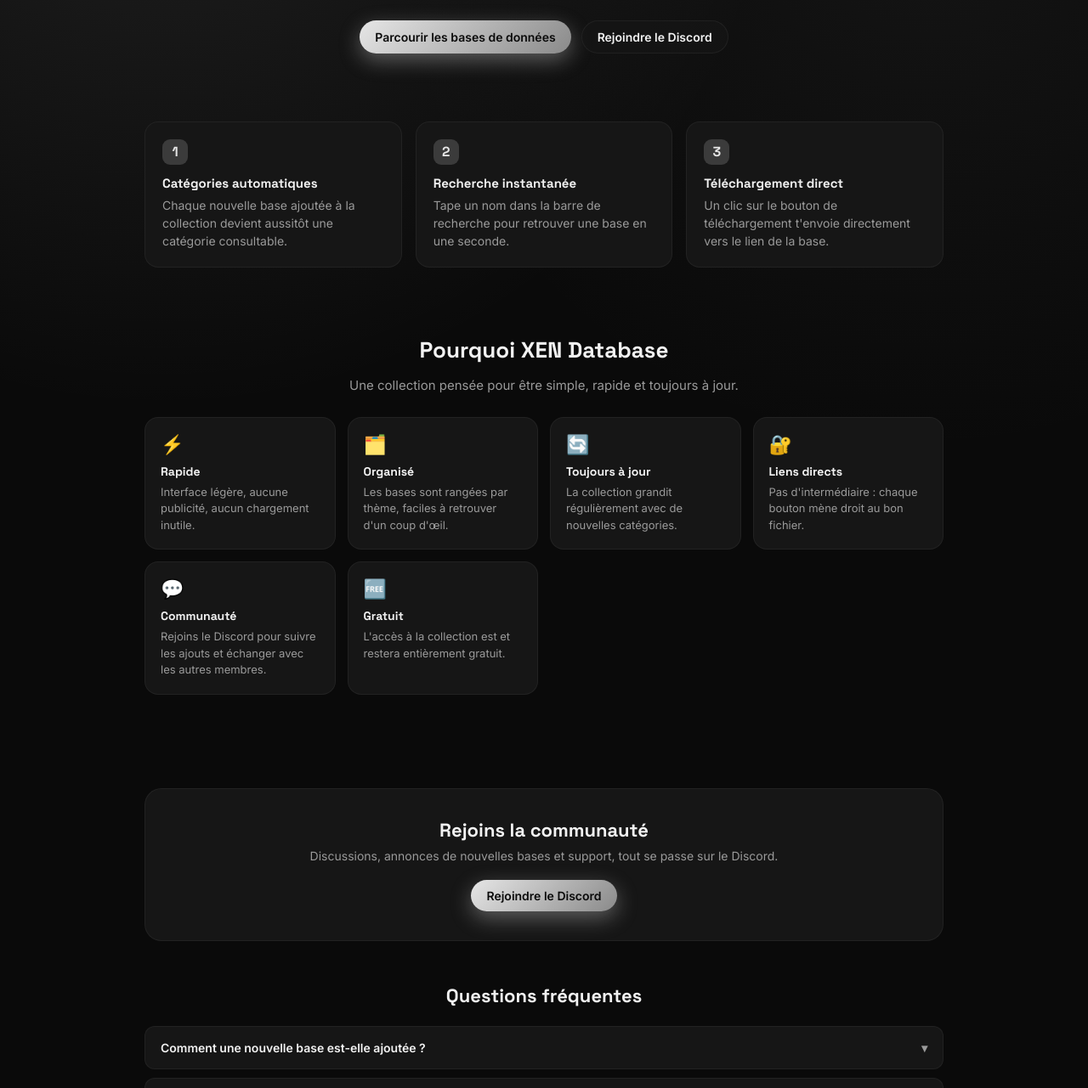
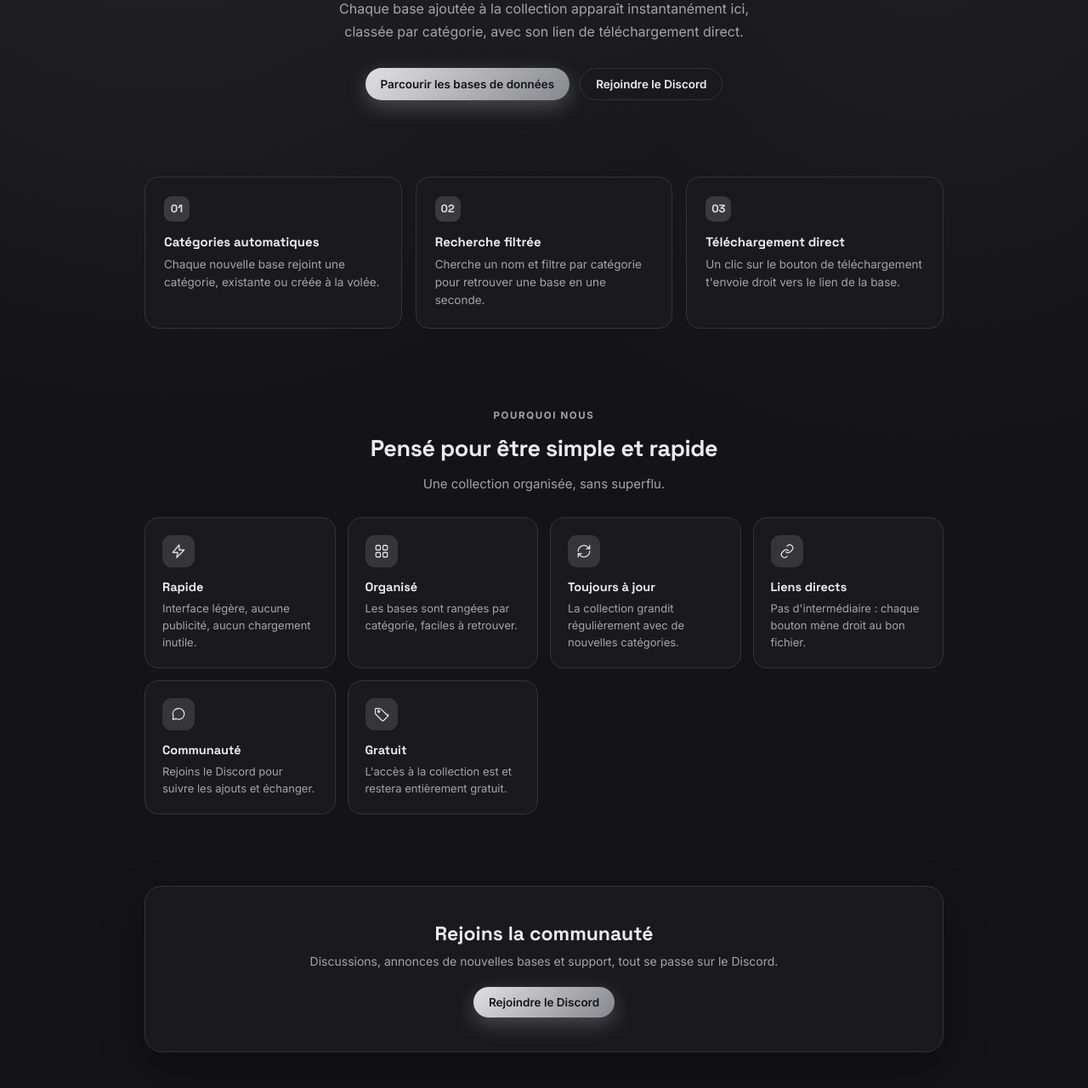
Before and after one commit to XEN-Tool/database, a plain HTML site: page index.html in a window 1280 px wide. Shown: the part 257-1538 px from the top of the page at 85% size. Drawn offline with Linux system fonts and the light colour scheme.

Commit message:
Update index.html

```diff
--- a/index.html
+++ b/index.html
@@ -6,119 +6,160 @@
 <title>XEN Database</title>
 <link rel="preconnect" href="https://fonts.googleapis.com">
 <link rel="preconnect" href="https://fonts.gstatic.com" crossorigin>
-<link href="https://fonts.googleapis.com/css2?family=Space+Grotesk:wght@500;700&family=Inter:wght@400;500;600&display=swap" rel="stylesheet">
+<link href="https://fonts.googleapis.com/css2?family=Space+Grotesk:wght@500;600;700&family=Inter:wght@400;500;600;700&display=swap" rel="stylesheet">
 <style>
   :root{
-    --bg:#0a0a0a; --bg2:#121212; --card:#161616; --border:#2e2e2e80;
-    --text:#f2f2f2; --muted:#9a9a9a; --accent:#e6e6e6; --accent2:#8a8a8a; --onaccent:#0a0a0a;
+    --bg:#141417; --bg2:#1c1c20; --card:#1a1a1e; --border:#33333a;
+    --text:#ececef; --muted:#a3a3ac; --accent:#e0e0e4; --accent2:#87878f; --onaccent:#141417;
     --radius:16px;
     box-sizing:border-box;
     padding-top:env(safe-area-inset-top,0px);
     padding-bottom:env(safe-area-inset-bottom,0px);
   }
-  html{scroll-padding-top:env(safe-area-inset-top,0px); background:#0a0a0a;}
+  html{scroll-padding-top:env(safe-area-inset-top,0px); background:#141417; scroll-behavior:smooth;}
   *{box-sizing:border-box;}
   html,body{height:100%;}
+  ::-webkit-scrollbar{width:10px; height:10px;}
+  ::-webkit-scrollbar-track{background:var(--bg);}
+  ::-webkit-scrollbar-thumb{background:var(--border); border-radius:8px;}
+  ::-webkit-scrollbar-thumb:hover{background:var(--accent2);}
   body{
     margin:0; background:var(--bg); color:var(--text);
     font-family:'Inter',system-ui,-apple-system,Segoe UI,sans-serif;
     background-image:
-      radial-gradient(circle at 15% 0%, color-mix(in srgb, var(--accent) 10%, transparent), transparent 55%),
-      radial-gradient(circle at 85% 20%, color-mix(in srgb, var(--accent2) 8%, transparent), transparent 50%);
+      radial-gradient(circle at 15% 0%, color-mix(in srgb, var(--accent) 9%, transparent), transparent 55%),
+      radial-gradient(circle at 85% 20%, color-mix(in srgb, var(--accent2) 10%, transparent), transparent 50%);
     min-height:100dvh;
     display:flex;
     flex-direction:column;
+    animation:fadeIn .5s ease;
   }
+  @keyframes fadeIn{from{opacity:0;}to{opacity:1;}}
   h1,h2,h3{font-family:'Space Grotesk',sans-serif; margin:0;}
+  .icon{display:inline-flex; width:1em; height:1em;}
+  .icon svg{width:100%; height:100%;}
   .wrap{max-width:980px; margin:0 auto; padding:0 20px; width:100%; flex:1; display:flex; flex-direction:column;}
-  header{display:flex; align-items:center; justify-content:space-between; padding:22px 0;}
-  .logo{display:flex; align-items:center; gap:10px; font-family:'Space Grotesk'; font-weight:700; font-size:18px;}
-  .logo .dot{width:10px;height:10px;border-radius:50%;background:linear-gradient(135deg,var(--accent),var(--accent2));}
-  .btn{display:inline-flex; align-items:center; gap:8px; padding:10px 18px; border-radius:999px; font-weight:600; font-size:14px; text-decoration:none; border:1px solid var(--border); transition:transform .15s ease, box-shadow .15s ease; cursor:pointer;}
-  .btn:hover{transform:translateY(-2px);}
-  .btn-primary{background:linear-gradient(135deg,var(--accent),var(--accent2)); color:var(--onaccent); border:none; box-shadow:0 8px 24px color-mix(in srgb, var(--accent) 35%, transparent);}
-  .btn-ghost{color:var(--text); background:color-mix(in srgb, var(--card) 70%, transparent);}
-  .hero{padding:50px 0 30px; text-align:center;}
-  .hero h1{font-size:clamp(30px,5vw,48px); line-height:1.1; letter-spacing:-0.02em;}
+  header{
+    position:sticky; top:env(safe-area-inset-top,0px); z-index:30;
+    display:flex; align-items:center; justify-content:space-between; padding:18px 20px;
+    background:color-mix(in srgb, var(--bg) 78%, transparent); backdrop-filter:blur(14px); -webkit-backdrop-filter:blur(14px);
+    border-bottom:1px solid var(--border); margin:0 -20px;
+  }
+  .logo{display:flex; align-items:center; gap:10px; font-family:'Space Grotesk'; font-weight:700; font-size:17px; letter-spacing:-0.01em;}
+  .logo .dot{width:9px;height:9px;border-radius:50%;background:linear-gradient(135deg,var(--accent),var(--accent2)); animation:pulse 2.4s ease-in-out infinite;}
+  @keyframes pulse{
+    0%{box-shadow:0 0 0 0 color-mix(in srgb, var(--accent) 35%, transparent);}
+    70%{box-shadow:0 0 0 7px transparent;}
+    100%{box-shadow:0 0 0 0 transparent;}
+  }
+  .btn{display:inline-flex; align-items:center; gap:7px; padding:10px 18px; border-radius:999px; font-weight:600; font-size:13.5px; text-decoration:none; border:1px solid var(--border); transition:transform .18s ease, box-shadow .18s ease, border-color .18s ease; cursor:pointer; color:var(--text); background:color-mix(in srgb, var(--card) 70%, transparent); font-family:inherit;}
+  .btn:hover{transform:translateY(-2px); border-color:color-mix(in srgb, var(--accent) 35%, var(--border));}
+  .btn-primary{background:linear-gradient(135deg,var(--accent),var(--accent2)); color:var(--onaccent); border:none; box-shadow:0 8px 24px color-mix(in srgb, var(--accent) 25%, transparent);}
+  .hero{padding:72px 0 34px; text-align:center;}
+  .eyebrow{display:inline-block; font-size:11.5px; font-weight:700; letter-spacing:.14em; text-transform:uppercase; color:var(--muted); margin-bottom:14px;}
+  .hero h1{font-size:clamp(32px,5.2vw,52px); line-height:1.08; letter-spacing:-0.025em;}
   .hero .accent{background:linear-gradient(135deg,var(--accent),var(--accent2)); -webkit-background-clip:text; background-clip:text; color:transparent;}
-  .hero p{color:var(--muted); max-width:560px; margin:16px auto 28px; font-size:16px; line-height:1.6;}
+  .hero p{color:var(--muted); max-width:540px; margin:18px auto 30px; font-size:16px; line-height:1.65;}
   .hero-actions{display:flex; gap:12px; justify-content:center; flex-wrap:wrap;}
-  .how{display:grid; grid-template-columns:repeat(auto-fit,minmax(220px,1fr)); gap:16px; margin:50px 0 20px;}
-  .how .card{background:var(--card); border:1px solid var(--border); border-radius:var(--radius); padding:20px;}
-  .how .num{width:30px;height:30px;border-radius:9px;background:color-mix(in srgb, var(--accent) 18%, transparent); color:var(--accent); display:flex; align-items:center; justify-content:center; font-weight:700; font-family:'Space Grotesk'; margin-bottom:12px;}
-  .how h3{font-size:15px; margin-bottom:6px;}
-  .how p{color:var(--muted); font-size:14px; line-height:1.5; margin:0;}
+  .how{display:grid; grid-template-columns:repeat(auto-fit,minmax(220px,1fr)); gap:16px; margin:56px 0 24px;}
+  .how .card{background:var(--card); border:1px solid var(--border); border-radius:var(--radius); padding:22px; transition:transform .2s ease, box-shadow .2s ease, border-color .2s ease;}
+  .how .card:hover{transform:translateY(-4px); box-shadow:0 14px 30px rgba(0,0,0,.35); border-color:color-mix(in srgb, var(--accent) 30%, var(--border));}
+  .how .num{width:30px;height:30px;border-radius:9px;background:color-mix(in srgb, var(--accent) 16%, transparent); color:var(--accent); display:flex; align-items:center; justify-content:center; font-weight:700; font-family:'Space Grotesk'; margin-bottom:14px; font-size:13px;}
+  .how h3{font-size:15px; margin-bottom:7px;}
+  .how p{color:var(--muted); font-size:13.5px; line-height:1.55; margin:0;}
 
-  .features{margin:60px 0; text-align:center;}
-  .features h2{font-size:26px; margin-bottom:8px;}
-  .features .sub{color:var(--muted); font-size:15px; margin-bottom:28px;}
-  .features-grid{display:grid; grid-template-columns:repeat(auto-fit,minmax(200px,1fr)); gap:14px; text-align:left;}
-  .feat{background:var(--card); border:1px solid var(--border); border-radius:var(--radius); padding:18px;}
-  .feat .emoji{font-size:22px; margin-bottom:10px; display:block;}
-  .feat h3{font-size:14px; margin-bottom:6px;}
-  .feat p{color:var(--muted); font-size:13px; line-height:1.5; margin:0;}
+  .section{margin:66px 0 24px; text-align:center;}
+  .section h2{font-size:27px; margin-bottom:9px; letter-spacing:-0.015em;}
+  .section .sub{color:var(--muted); font-size:15px; margin-bottom:30px;}
+  .features-grid{display:grid; grid-template-columns:repeat(auto-fit,minmax(210px,1fr)); gap:14px; text-align:left;}
+  .feat{background:var(--card); border:1px solid var(--border); border-radius:var(--radius); padding:20px; transition:transform .2s ease, box-shadow .2s ease, border-color .2s ease;}
+  .feat:hover{transform:translateY(-4px); box-shadow:0 14px 30px rgba(0,0,0,.35); border-color:color-mix(in srgb, var(--accent) 30%, var(--border));}
+  .feat .badge-icon{width:38px; height:38px; border-radius:11px; display:flex; align-items:center; justify-content:center; background:color-mix(in srgb, var(--accent) 14%, transparent); color:var(--accent); margin-bottom:14px; font-size:18px;}
+  .feat h3{font-size:14.5px; margin-bottom:6px;}
+  .feat p{color:var(--muted); font-size:13px; line-height:1.55; margin:0;}
 
-  .cta{background:var(--card); border:1px solid var(--border); border-radius:20px; padding:34px 24px; text-align:center; margin:50px 0;}
-  .cta h2{font-size:22px; margin-bottom:8px;}
-  .cta p{color:var(--muted); font-size:14px; margin:0 0 20px;}
+  .cta{background:var(--card); border:1px solid var(--border); border-radius:20px; padding:40px 26px; text-align:center; margin:60px 0; box-shadow:0 20px 50px rgba(0,0,0,.3);}
+  .cta h2{font-size:23px; margin-bottom:9px;}
+  .cta p{color:var(--muted); font-size:14px; margin:0 0 22px;}
 
-  .faq{margin:50px 0 70px; margin-top:auto;}
-  .faq h2{font-size:22px; text-align:center; margin-bottom:22px;}
-  .faq-item{background:var(--card); border:1px solid var(--border); border-radius:12px; margin-bottom:10px; overflow:hidden;}
-  .faq-q{padding:16px 18px; display:flex; align-items:center; justify-content:space-between; cursor:pointer; font-weight:600; font-size:14px;}
+  .faq{margin:56px 0 70px; margin-top:auto;}
+  .faq h2{font-size:23px; text-align:center; margin-bottom:24px;}
+  .faq-item{background:var(--card); border:1px solid var(--border); border-radius:12px; margin-bottom:10px; overflow:hidden; transition:border-color .2s ease;}
+  .faq-item:hover{border-color:color-mix(in srgb, var(--accent) 30%, var(--border));}
+  .faq-q{padding:17px 18px; display:flex; align-items:center; justify-content:space-between; cursor:pointer; font-weight:600; font-size:14px;}
   .faq-q .chev{color:var(--muted); transition:transform .2s ease; flex-shrink:0; margin-left:12px;}
   .faq-item.open .faq-q .chev{transform:rotate(180deg);}
   .faq-a{max-height:0; overflow:hidden; transition:max-height .25s ease;}
-  .faq-a p{color:var(--muted); font-size:13px; line-height:1.6; padding:0 18px 16px; margin:0;}
+  .faq-a p{color:var(--muted); font-size:13px; line-height:1.65; padding:0 18px 17px; margin:0;}
 
-  footer{text-align:center; padding:20px 0 60px; color:var(--muted); font-size:13px;}
-  footer a{color:var(--accent);}
+  footer{text-align:center; padding:24px 0 50px; color:var(--muted); font-size:13px;}
+  footer a{color:var(--accent); text-decoration:none;}
 </style>
 </head>
 <body>
 <div class="wrap">
   <header>
     <div class="logo"><span class="dot"></span>XEN Database</div>
-    <a class="btn btn-ghost" href="https://discord.gg/l2d" target="_blank" rel="noopener">Discord</a>
+    <a class="btn" href="https://discord.gg/l2d" target="_blank" rel="noopener">Discord</a>
   </header>
 
   <section class="hero">
+    <span class="eyebrow">Collection toujours à jour</span>
     <h1>Explore la <span class="accent">base de données</span> XEN</h1>
-    <p>Chaque base ajoutée à la collection apparaît automatiquement ici, classée par catégorie, avec son lien de téléchargement direct.</p>
+    <p>Chaque base ajoutée à la collection apparaît instantanément ici, classée par catégorie, avec son lien de téléchargement direct.</p>
     <div class="hero-actions">
       <a class="btn btn-primary" href="https://claude.ai/artifact/K4e7cHMFC4yi2GgtSzkhv3">Parcourir les bases de données</a>
-      <a class="btn btn-ghost" href="https://discord.gg/l2d" target="_blank" rel="noopener">Rejoindre le Discord</a>
+      <a class="btn" href="https://discord.gg/l2d" target="_blank" rel="noopener">Rejoindre le Discord</a>
     </div>
   </section>
 
   <div class="how">
     <div class="card">
-      <div class="num">1</div>
+      <div class="num">01</div>
       <h3>Catégories automatiques</h3>
-      <p>Chaque nouvelle base ajoutée à la collection devient aussitôt une catégorie consultable.</p>
+      <p>Chaque nouvelle base rejoint une catégorie, existante ou créée à la volée.</p>
     </div>
     <div class="card">
-      <div class="num">2</div>
-      <h3>Recherche instantanée</h3>
-      <p>Tape un nom dans la barre de recherche pour retrouver une base en une seconde.</p>
+      <div class="num">02</div>
+      <h3>Recherche filtrée</h3>
+      <p>Cherche un nom et filtre par catégorie pour retrouver une base en une seconde.</p>
     </div>
     <div class="card">
-      <div class="num">3</div>
+      <div class="num">03</div>
       <h3>Téléchargement direct</h3>
-      <p>Un clic sur le bouton de téléchargement t'envoie directement vers le lien de la base.</p>
+      <p>Un clic sur le bouton de téléchargement t'envoie droit vers le lien de la base.</p>
     </div>
   </div>
 
-  <section class="features">
-    <h2>Pourquoi XEN Database</h2>
-    <p class="sub">Une collection pensée pour être simple, rapide et toujours à jour.</p>
+  <section class="section">
+    <span class="eyebrow">Pourquoi nous</span>
+    <h2>Pensé pour être simple et rapide</h2>
+    <p class="sub">Une collection organisée, sans superflu.</p>
     <div class="features-grid">
-      <div class="feat"><span class="emoji">⚡</span><h3>Rapide</h3><p>Interface légère, aucune publicité, aucun chargement inutile.</p></div>
-      <div class="feat"><span class="emoji">🗂️</span><h3>Organisé</h3><p>Les bases sont rangées par thème, faciles à retrouver d'un coup d'œil.</p></div>
-      <div class="feat"><span class="emoji">🔄</span><h3>Toujours à jour</h3><p>La collection grandit régulièrement avec de nouvelles catégories.</p></div>
-      <div class="feat"><span class="emoji">🔐</span><h3>Liens directs</h3><p>Pas d'intermédiaire : chaque bouton mène droit au bon fichier.</p></div>
-      <div class="feat"><span class="emoji">💬</span><h3>Communauté</h3><p>Rejoins le Discord pour suivre les ajouts et échanger avec les autres membres.</p></div>
-      <div class="feat"><span class="emoji">🆓</span><h3>Gratuit</h3><p>L'accès à la collection est et restera entièrement gratuit.</p></div>
+      <div class="feat">
+        <div class="badge-icon"><span class="icon"><svg viewBox="0 0 24 24" fill="none" stroke="currentColor" stroke-width="1.7" stroke-linecap="round" stroke-linejoin="round"><polygon points="13 2 3 14 11 14 9 22 21 10 13 10 13 2"></polygon></svg></span></div>
+        <h3>Rapide</h3><p>Interface légère, aucune publicité, aucun chargement inutile.</p>
+      </div>
+      <div class="feat">
+        <div class="badge-icon"><span class="icon"><svg viewBox="0 0 24 24" fill="none" stroke="currentColor" stroke-width="1.7" stroke-linecap="round" stroke-linejoin="round"><rect x="3" y="3" width="7" height="7" rx="1.5"></rect><rect x="14" y="3" width="7" height="7" rx="1.5"></rect><rect x="3" y="14" width="7" height="7" rx="1.5"></rect><rect x="14" y="14" width="7" height="7" rx="1.5"></rect></svg></span></div>
+        <h3>Organisé</h3><p>Les bases sont rangées par catégorie, faciles à retrouver.</p>
+      </div>
+      <div class="feat">
+        <div class="badge-icon"><span class="icon"><svg viewBox="0 0 24 24" fill="none" stroke="currentColor" stroke-width="1.7" stroke-linecap="round" stroke-linejoin="round"><path d="M3 12a9 9 0 0 1 15-6.7L21 8"></path><path d="M21 3v5h-5"></path><path d="M21 12a9 9 0 0 1-15 6.7L3 16"></path><path d="M3 21v-5h5"></path></svg></span></div>
+        <h3>Toujours à jour</h3><p>La collection grandit régulièrement avec de nouvelles catégories.</p>
+      </div>
+      <div class="feat">
+        <div class="badge-icon"><span class="icon"><svg viewBox="0 0 24 24" fill="none" stroke="currentColor" stroke-width="1.7" stroke-linecap="round" stroke-linejoin="round"><path d="M10 13a5 5 0 0 0 7 0l3-3a5 5 0 0 0-7-7l-1 1"></path><path d="M14 11a5 5 0 0 0-7 0l-3 3a5 5 0 0 0 7 7l1-1"></path></svg></span></div>
+        <h3>Liens directs</h3><p>Pas d'intermédiaire : chaque bouton mène droit au bon fichier.</p>
+      </div>
+      <div class="feat">
+        <div class="badge-icon"><span class="icon"><svg viewBox="0 0 24 24" fill="none" stroke="currentColor" stroke-width="1.7" stroke-linecap="round" stroke-linejoin="round"><path d="M21 11.5a8.38 8.38 0 0 1-8.5 8.5 8.47 8.47 0 0 1-4-1L3 20l1-5.5A8.47 8.47 0 0 1 3 11.5 8.38 8.38 0 0 1 11.5 3a8.38 8.38 0 0 1 9.5 8.5z"></path></svg></span></div>
+        <h3>Communauté</h3><p>Rejoins le Discord pour suivre les ajouts et échanger.</p>
+      </div>
+      <div class="feat">
+        <div class="badge-icon"><span class="icon"><svg viewBox="0 0 24 24" fill="none" stroke="currentColor" stroke-width="1.7" stroke-linecap="round" stroke-linejoin="round"><path d="M20.59 13.41 11 3.83A2 2 0 0 0 9.59 3.17L3 3a1 1 0 0 0-1 1l.17 6.59a2 2 0 0 0 .66 1.41l9.58 9.58a2 2 0 0 0 2.83 0l6.35-6.35a2 2 0 0 0 0-2.82Z"></path><circle cx="7.5" cy="7.5" r="1.5"></circle></svg></span></div>
+        <h3>Gratuit</h3><p>L'accès à la collection est et restera entièrement gratuit.</p>
+      </div>
     </div>
   </section>
 
@@ -139,6 +180,7 @@
 </div>
 
 <script>
+const CHEVRON = '<svg viewBox="0 0 24 24" fill="none" stroke="currentColor" stroke-width="2" stroke-linecap="round" stroke-linejoin="round"><polyline points="6 9 12 15 18 9"></polyline></svg>';
 const FAQ = [
   { q: "Comment une nouvelle base est-elle ajoutée ?", a: "Dès qu'une base est ajoutée à la collection, elle apparaît automatiquement dans la page « Parcourir les bases de données », classée dans sa catégorie." },
   { q: "C'est gratuit ?", a: "Oui, l'accès à toute la collection est entièrement gratuit, sans inscription." },
@@ -150,7 +192,7 @@ faqList.innerHTML = FAQ.map((item, i) => `
   <div class="faq-item" id="faq-${i}">
     <div class="faq-q" onclick="toggleFaq(${i})">
       <span>${item.q}</span>
-      <span class="chev">▾</span>
+      <span class="icon chev" style="width:16px;height:16px">${CHEVRON}</span>
     </div>
     <div class="faq-a"><p>${item.a}</p></div>
   </div>
```
